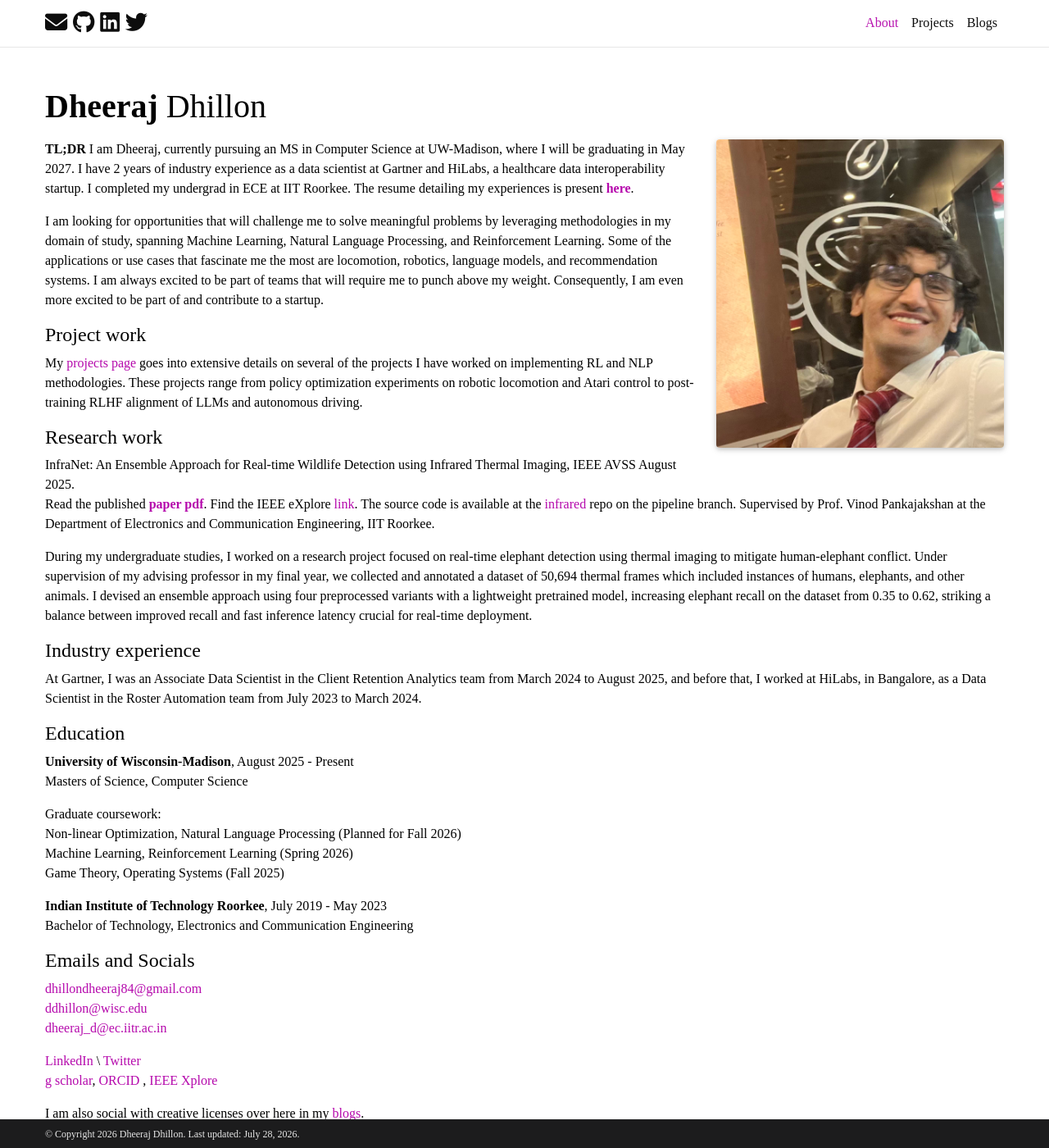
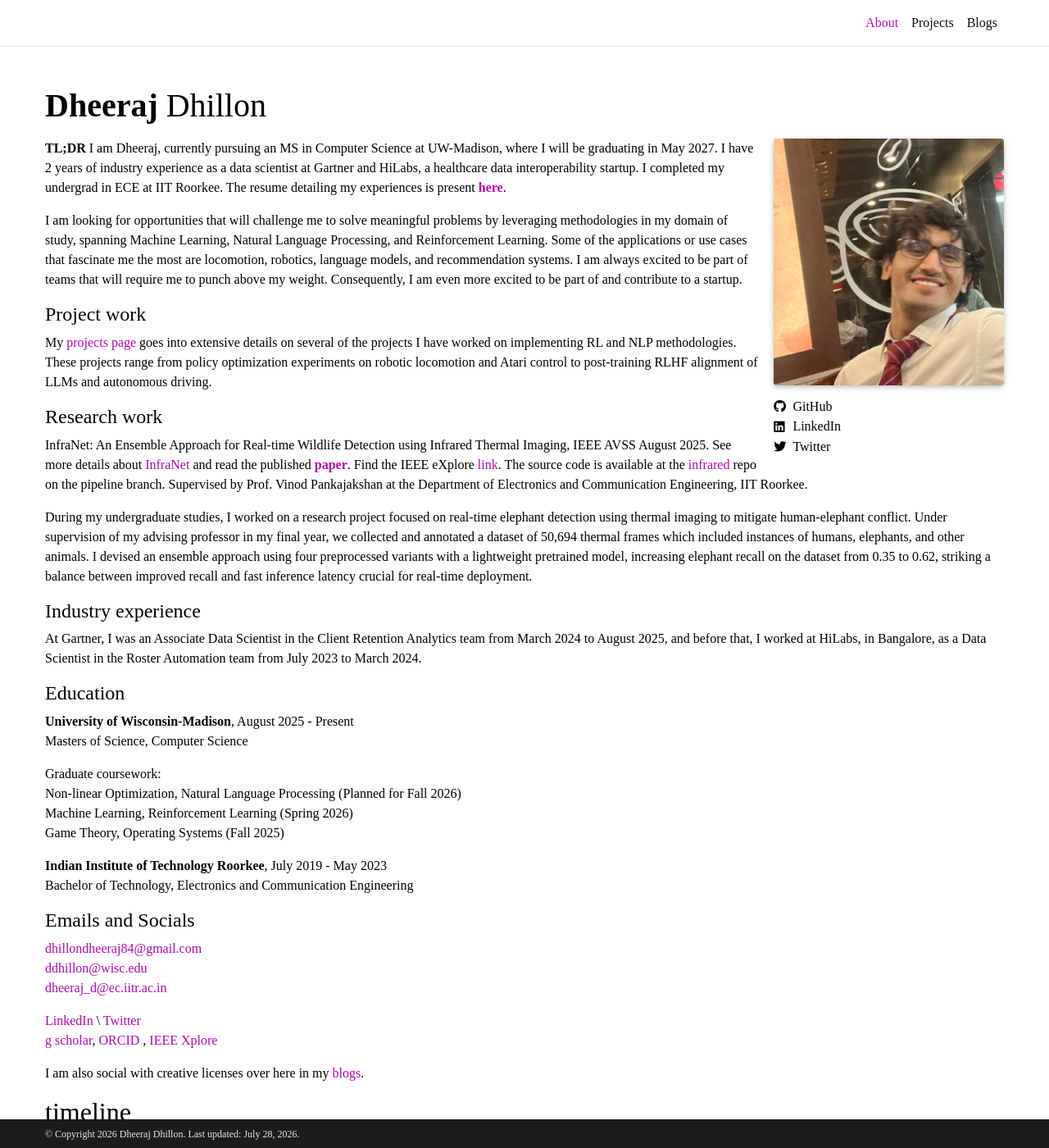
Before and after one commit to djdhillxn/djdhillxn.github.io, a Jekyll site: the page built from _pages/about.md, in a window 1280 px wide and 1400 px high. Shown: the whole window at 82% size. Built offline with Jekyll 4.4.1, drawn with Linux system fonts in a browser that asks for light colours; comment, search, counter and statistics services are not loaded; a style sheet for code colours, icons or effects is not loaded.

Commit message:
homepage updates

```diff
--- a/_config.yml
+++ b/_config.yml
@@ -376,7 +376,7 @@
 enable_tooltips:            false  # enables automatic tooltip links generated
                                    # for each section titles on pages and posts
 enable_darkmode:            false   # enables switching between light/dark modes
-enable_navbar_social:       true  # enables displaying social links in the
+enable_navbar_social:       false  # enables displaying social links in the
                                    # navbar on the about page
 enable_project_categories:  true   # enables categorization of projects into
                                    # multiple categories
--- a/_layouts/about.html
+++ b/_layouts/about.html
@@ -13,7 +13,7 @@
 
         <article>
           {% if page.profile -%}
-          <div class="profile float-{%- if page.profile.align == 'left' -%}left{%- else -%}right{%- endif -%}">
+          <div class="profile about-profile float-{%- if page.profile.align == 'left' -%}left{%- else -%}right{%- endif -%}">
             {%- if page.profile.image %}
               {%- assign profile_image_path = page.profile.image | prepend: 'assets/img/' -%}
               {%- assign profile_image_alt = page.profile.image_alt | default: page.profile.image -%}
@@ -30,6 +30,26 @@
               alt=profile_image_alt
               cache_bust=true -%}
             {% endif -%}
+            <nav class="about-profile-social" aria-label="Profile social links">
+              {%- if site.github_username -%}
+                <a href="https://github.com/{{ site.github_username }}" target="_blank" rel="noopener" title="GitHub">
+                  <i class="fab fa-github" aria-hidden="true"></i>
+                  <span>GitHub</span>
+                </a>
+              {%- endif -%}
+              {%- if site.linkedin_username -%}
+                <a href="https://www.linkedin.com/in/{{ site.linkedin_username }}" target="_blank" rel="noopener" title="LinkedIn">
+                  <i class="fab fa-linkedin" aria-hidden="true"></i>
+                  <span>LinkedIn</span>
+                </a>
+              {%- endif -%}
+              {%- if site.twitter_username -%}
+                <a href="https://twitter.com/{{ site.twitter_username }}" target="_blank" rel="noopener" title="Twitter">
+                  <i class="fab fa-twitter" aria-hidden="true"></i>
+                  <span>Twitter</span>
+                </a>
+              {%- endif -%}
+            </nav>
             {%- if page.profile.more_info %}
             <div class="more-info">
               {{ page.profile.more_info }}
--- a/_pages/about.md
+++ b/_pages/about.md
@@ -33,8 +33,7 @@
 My [projects page](/projects) goes into extensive details on several of the projects I have worked on implementing RL and NLP methodologies. These projects range from policy optimization experiments on robotic locomotion and Atari control to post-training RLHF alignment of LLMs and autonomous driving.
 
 #### Research work
-InfraNet: An Ensemble Approach for Real-time Wildlife Detection using Infrared Thermal Imaging, IEEE AVSS August 2025.\
-Read the published **[paper pdf](/assets/pdf/InfraNet%20-%20AVSS%202025.pdf)**. Find the IEEE eXplore [link](https://ieeexplore.ieee.org/document/11149967).
+InfraNet: An Ensemble Approach for Real-time Wildlife Detection using Infrared Thermal Imaging, IEEE AVSS August 2025. See more details about [InfraNet](/_projects/infranet.md) and read the published **[paper](/assets/pdf/InfraNet%20-%20AVSS%202025.pdf)**. Find the IEEE eXplore [link](https://ieeexplore.ieee.org/document/11149967).
 The source code is available at the [infrared](https://github.com/djdhillxn/infrared/tree/pipeline) repo on the pipeline branch. Supervised by Prof. Vinod Pankajakshan at the
 Department of Electronics and Communication Engineering, IIT Roorkee.
 
--- a/_sass/_base.scss
+++ b/_sass/_base.scss
@@ -219,6 +219,37 @@
   margin-right: 1rem;
 }
 
+.about-profile-social {
+  display: flex;
+  flex-direction: column;
+  gap: 0.28rem;
+  margin-top: 0.75rem;
+
+  a {
+    align-items: center;
+    color: var(--global-text-color);
+    display: inline-flex;
+    gap: 0.45rem;
+    line-height: 1.25;
+    text-decoration: none;
+    transition: color 0.2s ease-in-out;
+
+    i {
+      font-size: 0.95rem;
+      width: 1rem;
+
+      &::before {
+        color: inherit;
+      }
+    }
+
+    &:hover {
+      color: var(--global-theme-color);
+      text-decoration: none;
+    }
+  }
+}
+
 @media (min-width: 576px) {
   .profile {
     width: 30%;
@@ -228,6 +259,10 @@
         display: block;
       }
     }
+  }
+
+  .profile.about-profile {
+    width: 24%;
   }
 }
 
```
